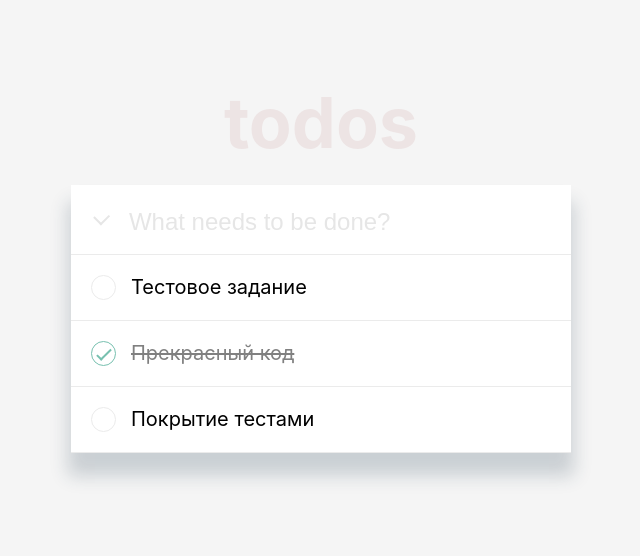
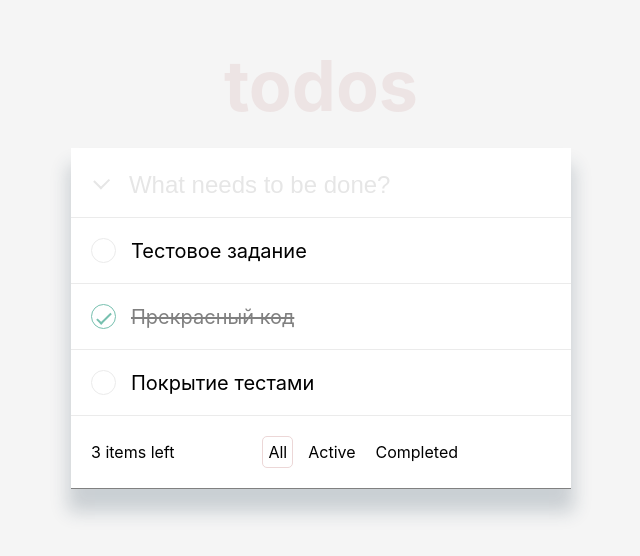
Before and after one commit to Devmidorka/Mindbox, a React (Create React App) app: page / in a window 1280 px wide. Shown: the part 134-690 px from the top of the page, without its empty margins (319-959 px from the left). Built offline with nearby package versions, Linux system fonts and the light colour scheme.

Commit message:
InfoPanel component

```diff
--- a/src/App.js
+++ b/src/App.js
@@ -1,6 +1,7 @@
 import React, {useState} from 'react';
 import TodoList from "./components/TodoList";
 import ControlPanel from "./components/ControlPanel";
+import InfoPanel from "./components/InfoPanel";
 
 const App = () => {
 
@@ -9,6 +10,26 @@
         {id: 1, title: 'Прекрасный код', isCompleted: true},
         {id: 2, title: 'Покрытие тестами', isCompleted: false},
     ])
+
+    const [sortItems, setSortItems] = useState({
+        buttons: [
+            {title: 'All', condition: 'all'},
+            {title: 'Active', condition: 'active'},
+            {title: 'Completed', condition: 'completed'}
+        ],
+        active: 0
+
+    })
+    const activeSort = sortItems.buttons[sortItems.active]
+
+    const sortTodos = (todos, condition) => {
+
+        switch (condition){
+            case 'active': return todos.filter(todo => todo.isCompleted === false);
+            case 'completed': return todos.filter(todo => todo.isCompleted === true);
+            default: return todos
+        }
+    }
 
     const [isOpen, setIsOpen] = useState(true)
 
@@ -31,7 +52,7 @@
 
         }
     }
-
+    const sortedTodos = sortTodos(todos, activeSort.condition)
     return (
         <div className={'app'}>
             <div className={'todoWrapper'}>
@@ -39,10 +60,16 @@
                 <div className="todo">
                     <ControlPanel setIsOpen = {setIsOpen} isOpen={isOpen} controlChange={controlChange}/>
                     {isOpen ?
-                        <TodoList todos={todos} changeStatus={changeStatus}/>
+                        <TodoList todos={sortedTodos} changeStatus={changeStatus}/>
                         :
                         null
                     }
+                    <InfoPanel
+                        countOfItems={sortedTodos.length}
+                        sort={sortItems}
+                        changeActive={(index) => {
+                            setSortItems({...sortItems, active:index})
+                        }}/>
                 </div>
 
             </div>
--- /dev/null
+++ b/src/assets/_infoPanel.scss
@@ -0,0 +1,52 @@
+.infoPanel{
+  background-color:white;
+  z-index:10;
+  border-bottom:1px solid gray;
+  padding:20px;
+  display:flex;
+  justify-content:space-between;
+  align-items: center;
+  .itemsLeft{
+    font-size:16px;
+  }
+  .sortButtons{
+    display:flex;
+    align-items:center;
+    div{
+      padding:5px;
+      margin:0 5px;
+      border-radius:5px;
+      cursor:pointer;
+      &.active{
+        border:1px solid #ecd7d7;
+      }
+    }
+  }
+  //&:before{
+  //  content:'';
+  //  display: block;
+  //  height:5px;
+  //  width:99%;
+  //  background-color:white;
+  //  position:relative;
+  //  top:40px;
+  //  margin:0 auto;
+  //  z-index:5;
+  //  border-bottom:1px solid gray;
+  //
+  //}
+  //&:after{
+  //  content:'';
+  //  display: block;
+  //  height:5px;
+  //  width:98%;
+  //  background-color:white;
+  //  position:relative;
+  //  top:40px;
+  //  margin:0 auto;
+  //  z-index:0;
+  //  border-bottom:1px solid gray;
+  //
+  //
+  //}
+}
--- a/src/components/AccordionControl.jsx
+++ b/src/components/AccordionControl.jsx
@@ -1,6 +1,9 @@
 import React from 'react';
 
 const AccordionControl = ({setIsOpen, isOpen}) => {
+    // Не очень понял функционал реализуемый данным компонентом.
+    // Возможно он должен добавлять новый таск (реализавано по нажатию Enter)
+    // Сделал из него контрол для выпадающего меню (по виду похоже :)
     return (
         <div
             className={`accordionControl ${isOpen ? 'opened' : ''}`}
--- /dev/null
+++ b/src/components/InfoPanel.jsx
@@ -0,0 +1,25 @@
+import React from 'react';
+
+const InfoPanel = ({countOfItems, sort, changeActive}) => {
+    return (
+        <div className='infoPanel'>
+            <span className='itemsLeft'>{countOfItems} items left</span>
+            <div className="sortButtons">
+                {sort.buttons.map((button, index) =>
+                    <div
+                        className={`${sort.active === index ? 'active' : ''}`}
+                        onClick={() => changeActive(index)}
+                        key={index}
+
+                    >{button.title}</div>
+                )}
+
+            </div>
+            <div className="clearButton">
+
+            </div>
+        </div>
+    );
+};
+
+export default InfoPanel;
--- a/src/index.scss
+++ b/src/index.scss
@@ -4,3 +4,4 @@
 @import './assets/_todoList.scss';
 @import './assets/_app.scss';
 @import './assets/_controlPanel.scss';
+@import './assets/_infoPanel.scss';
```
